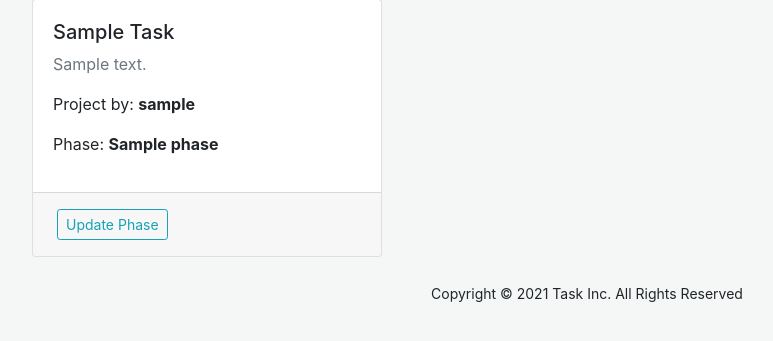
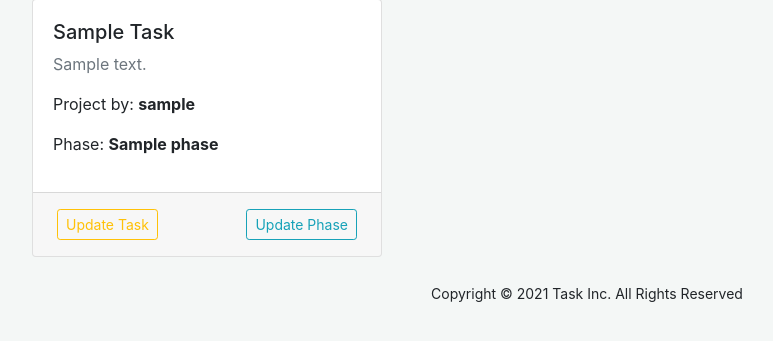
Before and after one commit to KenThumi/tasking, a Django app: page / in a window 1280 px wide. Shown: the part 141-482 px from the top of the page, without its empty margins (53-826 px from the left). Run offline with Django 3.2, Linux system fonts and the light colour scheme; a user stored in the database is signed in; tables that the repository leaves empty hold one stand-in row (values such as "Sample post"); some libraries are stand-ins or nearby versions.

Commit message:
Update task enabled

```diff
--- a/tasks/templates/index.html
+++ b/tasks/templates/index.html
@@ -49,7 +49,12 @@
 
                        </div>
                        <div class="card-footer">
-                              <div class="m-1">
+                              <div class="m-1 float-left">
+                                <a class="btn btn-sm btn-outline-warning" href="{% url 'updatetask' task.id %}" target="_blank">
+                                    Update Task
+                                </a>
+                              </div>
+                              <div class="m-1 float-right">
                                        <a class="btn btn-sm btn-outline-info" href="{% url 'updatephase' task.id %}" target="_blank">
                                            Update Phase
                                        </a>
--- a/tasks/urls.py
+++ b/tasks/urls.py
@@ -9,6 +9,7 @@ urlpatterns = [
     path('login/', auth_views.LoginView.as_view(template_name='registration/login.html'), name='login'),
     path('logout/', auth_views.LogoutView.as_view(template_name='registration/login.html'), name='logout'),
     path('addtask/', views.addTask, name='addtask'),
-    path('updatephase/<int:id>', views.updatePhase, name='updatephase')
+    path('updatephase/<int:id>', views.updatePhase, name='updatephase'),
+    path('updatetask/<int:id>', views.updateTask, name='updatetask'),
 
 ]
--- a/tasks/views.py
+++ b/tasks/views.py
@@ -79,3 +79,27 @@ def updatePhase(request, id):
 
 
     return render(request,'updatephaseform.html',{'form':form})
+
+
+
+def updateTask(request,id):
+    task = Task.objects.get(pk=id)
+
+    if request.method == 'POST':
+        form = TaskingForm(request.POST)
+
+        if form.is_valid():
+            Task.objects.filter(id=id).update(title=form.cleaned_data['title'], description=form.cleaned_data['description'], user=form.cleaned_data['user'])
+
+            user = User.objects.filter(username= form.cleaned_data['user']).first()
+
+            send_tasking_notification_email(user)
+
+            messages.success(request, 'Task updated successfully')
+
+            return redirect('home')
+
+
+    form = TaskingForm(instance=task)
+
+    return render(request,'taskform.html',{'form':form})
```
